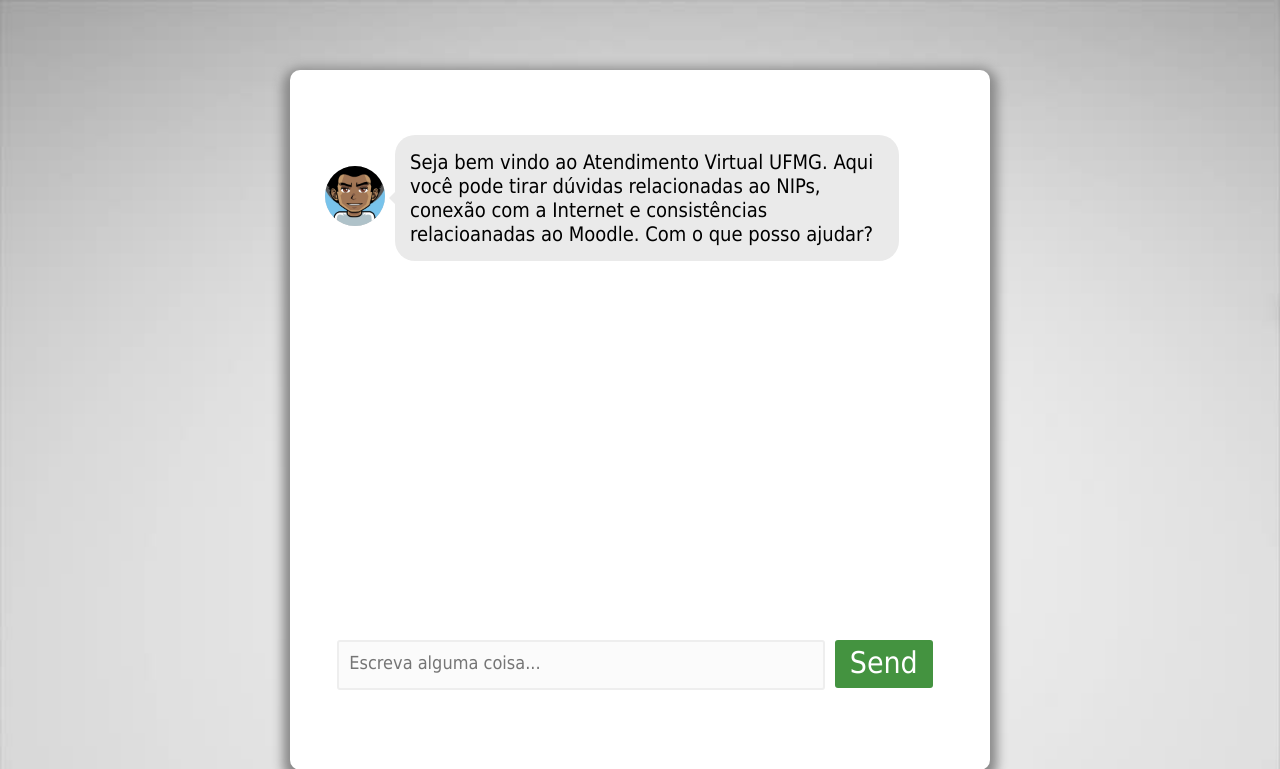
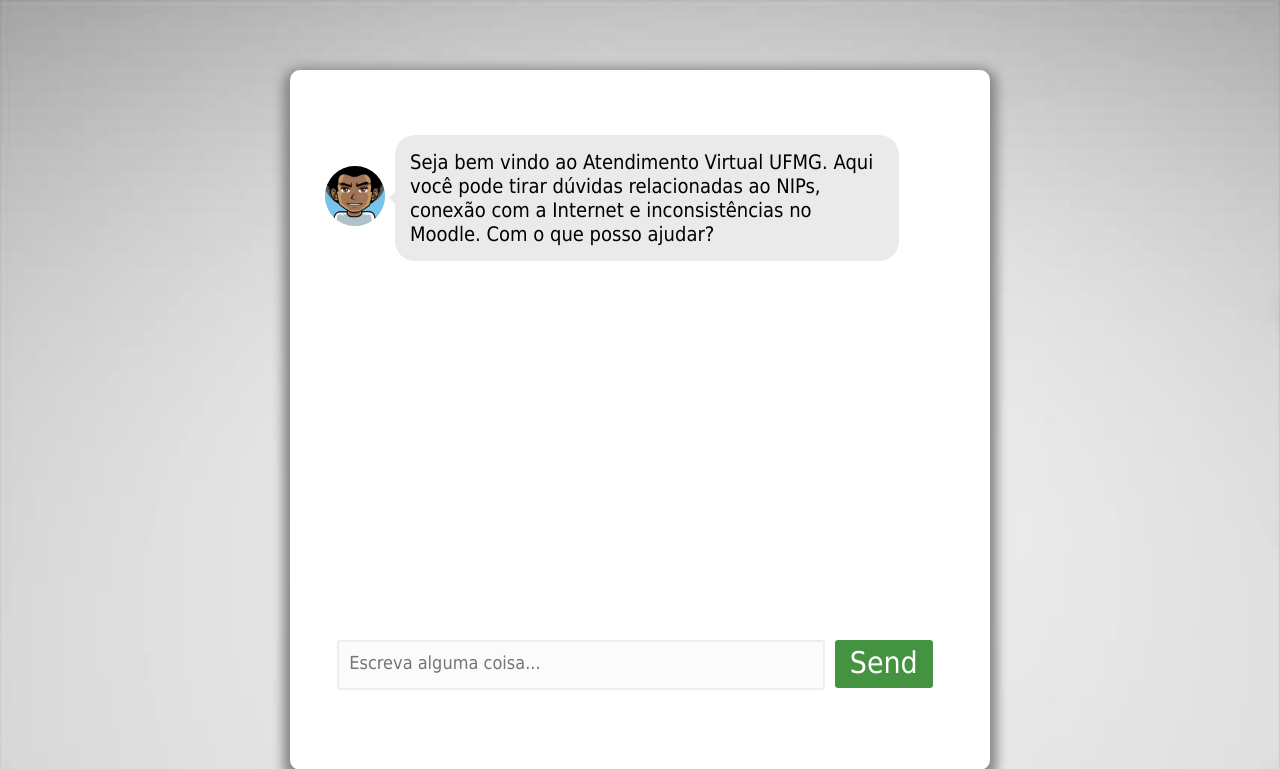
Before and after one commit to luizcemery/ChatBot, a PHP site: page / in a window 1280 px wide. Shown: the top 769 px of the page. Run offline with PHP 8.4, Linux system fonts and the light colour scheme.

Commit message:
alteração no texto de boas vindas do watson

```diff
--- a/index.php
+++ b/index.php
@@ -14,7 +14,7 @@
 
         <div class="chat bot">
             <div class="user-photo"><img src="img/user.png"></div>
-            <p class="chat-message arrow_box_bot">Seja bem vindo ao Atendimento Virtual UFMG. Aqui você pode tirar dúvidas relacionadas ao NIPs, conexão com a Internet e consistências relacioanadas ao Moodle. Com o que posso ajudar?</p>
+            <p class="chat-message arrow_box_bot">Seja bem vindo ao Atendimento Virtual UFMG. Aqui você pode tirar dúvidas relacionadas ao NIPs, conexão com a Internet e inconsistências no Moodle. Com o que posso ajudar?</p>
         </div>
         </div>
         <div class="chat-form">
```
